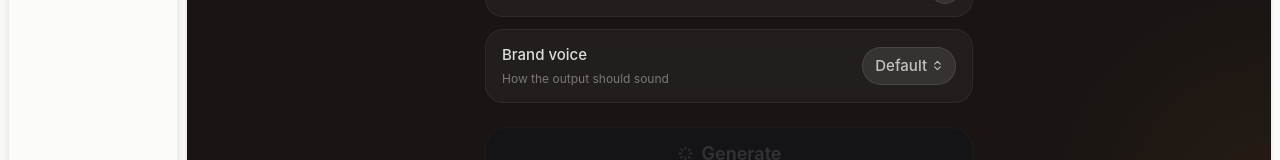
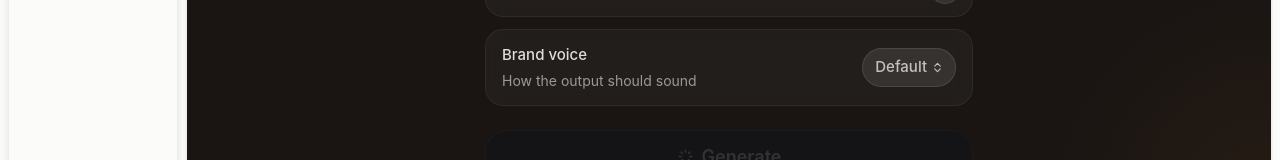
Before and after one commit to malvabo/content-graph, a React (Vite) app: page / in a window 1280 px wide. Both pictures are taken after a click on the button "Continue as guest". Shown: the part 469-629 px from the top of the page. Built offline with nearby package versions, Linux system fonts and the light colour scheme; what zundo would draw is missing.

Commit message:
Web Create: bump Brand voice description for readability (12 → 14)
Matches the Format-summary treatment from 87c2b38 — same 14/0.55
pairing so secondary text under the section title reads at a glance.

```diff
--- a/src/components/home/CreateHome.tsx
+++ b/src/components/home/CreateHome.tsx
@@ -940,7 +940,7 @@ export default function CreateHome() {
             <div style={{ padding: '14px 16px', display: 'flex', alignItems: 'center', gap: 12 }}>
               <div style={{ flex: 1 }}>
                 <div style={{ fontSize: 15, fontWeight: 500, color: 'rgba(255,255,255,0.85)' }}>Brand voice</div>
-                <div style={{ fontSize: 12, color: 'rgba(255,255,255,0.40)', marginTop: 3 }}>How the output should sound</div>
+                <div style={{ fontSize: 14, color: 'rgba(255,255,255,0.55)', marginTop: 3 }}>How the output should sound</div>
               </div>
               <div style={{ position: 'relative' }}>
                 <button
```
